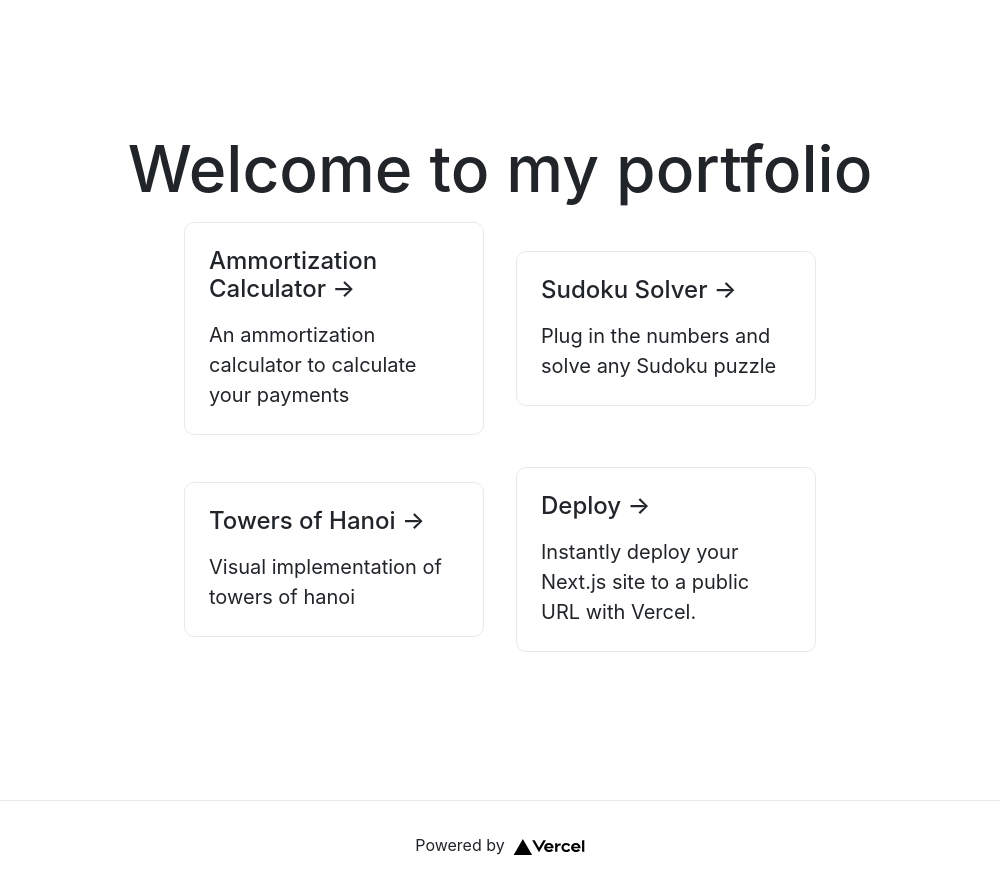
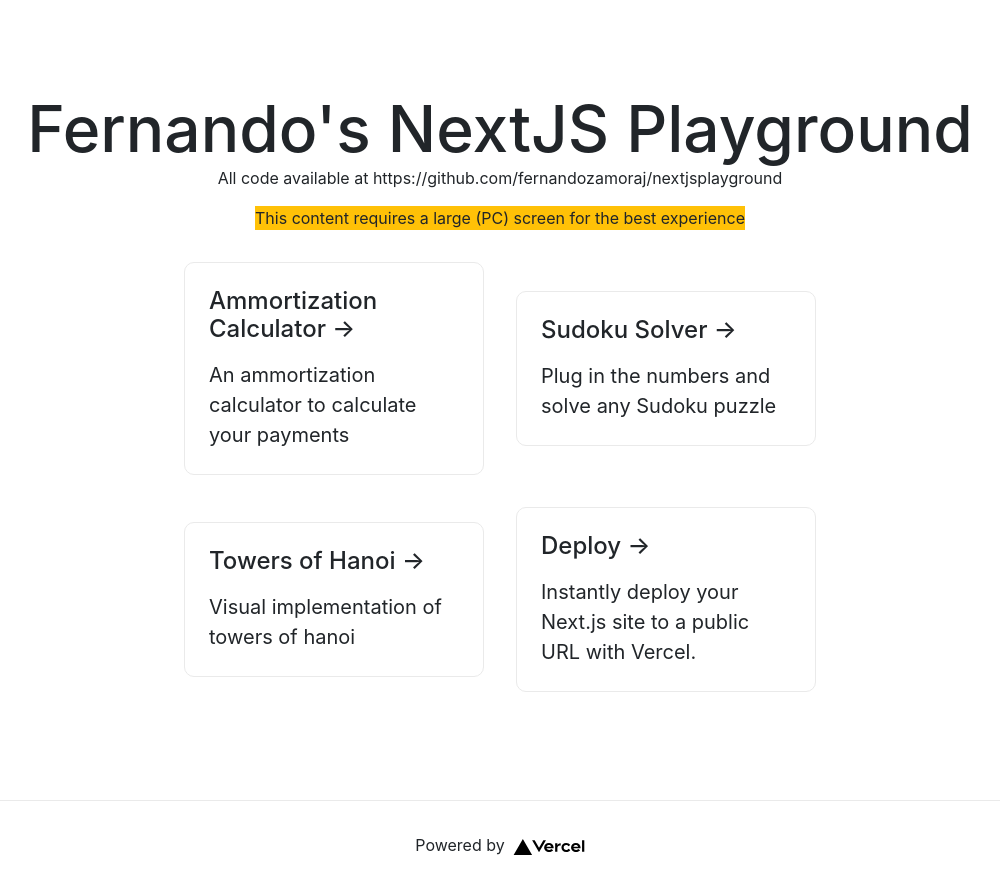
Before and after one commit to fernandozamoraj/nextjsplayground, a Next.js app: page / in a window 1280 px wide. Shown: the whole page, without its empty margins (140-1140 px from the left). Built offline with nearby package versions, Linux system fonts and the light colour scheme.

Commit message:
added better header

```diff
--- a/pages/index.js
+++ b/pages/index.js
@@ -7,15 +7,21 @@ export default function Home() {
   return (
     <div className={styles.container}>
       <Head>
-        <title>A portfolio of next in a next JS Application</title>
+        <title>Fernando's NextJS Playground</title>
         <meta name="description" content="a first next js application" />
         <link rel="icon" href="/favicon.ico" />
       </Head>
 
       <main className={styles.main}>
         <h1 className={styles.title}>
-          Welcome to my portfolio
+          Fernando's NextJS Playground
         </h1>
+        <p>
+          All code available at <a href="https://github.com/fernandozamoraj/nextjsplayground" target="_blank">https://github.com/fernandozamoraj/nextjsplayground</a>
+        </p>
+        <p className="bg-warning">
+              This content requires a large (PC) screen for the best experience
+        </p>
 
         <div className={styles.grid}>
           <Link href="/ammortizationCalculator">
@@ -42,11 +48,13 @@ export default function Home() {
           <a
             href="https://vercel.com/new?utm_source=create-next-app&utm_medium=default-template&utm_campaign=create-next-app"
             className={styles.card}
+            target="_blank"
           >
             <h2>Deploy &rarr;</h2>
             <p>
               Instantly deploy your Next.js site to a public URL with Vercel.
             </p>
+
           </a>
         </div>
       </main>
```
